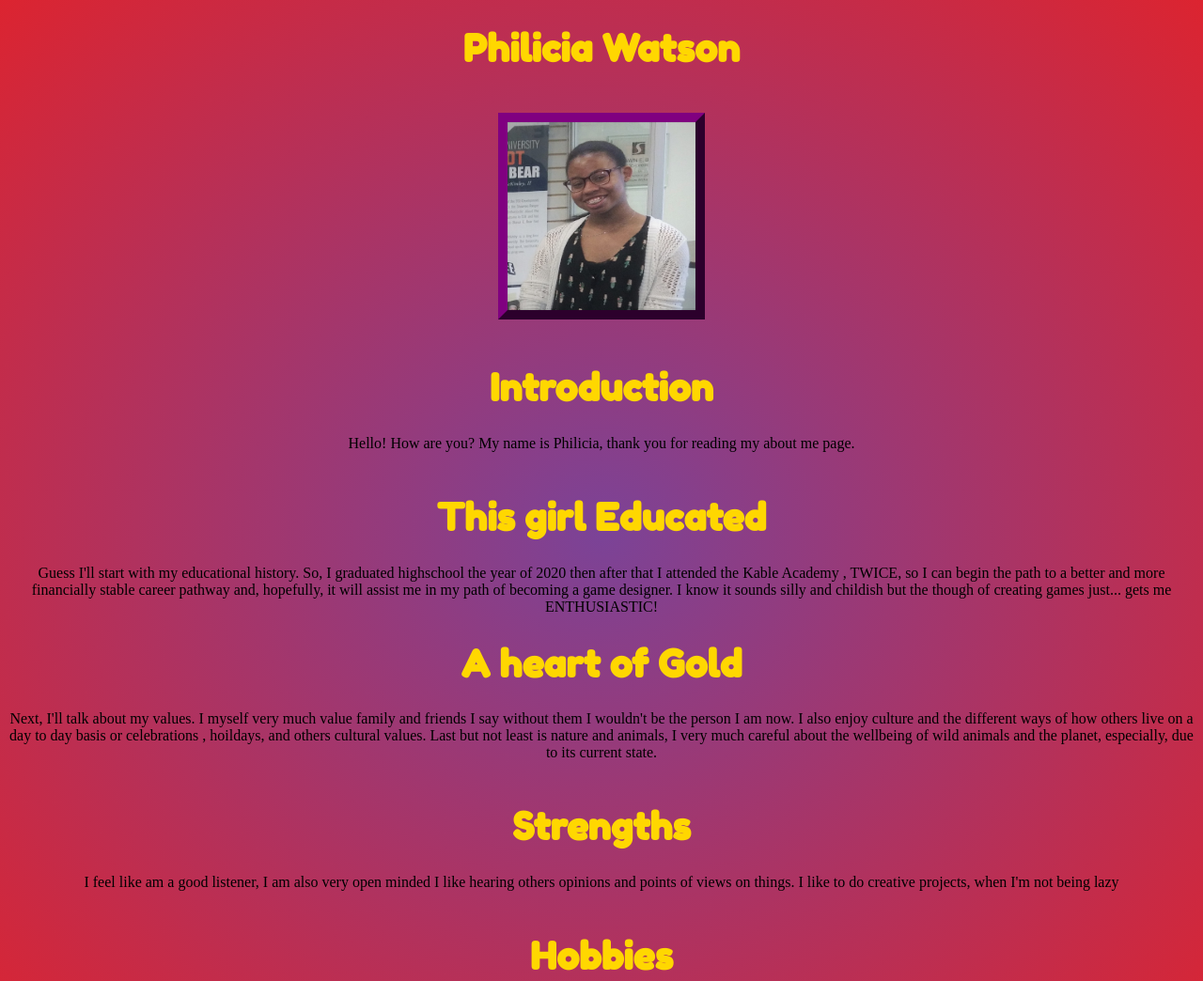
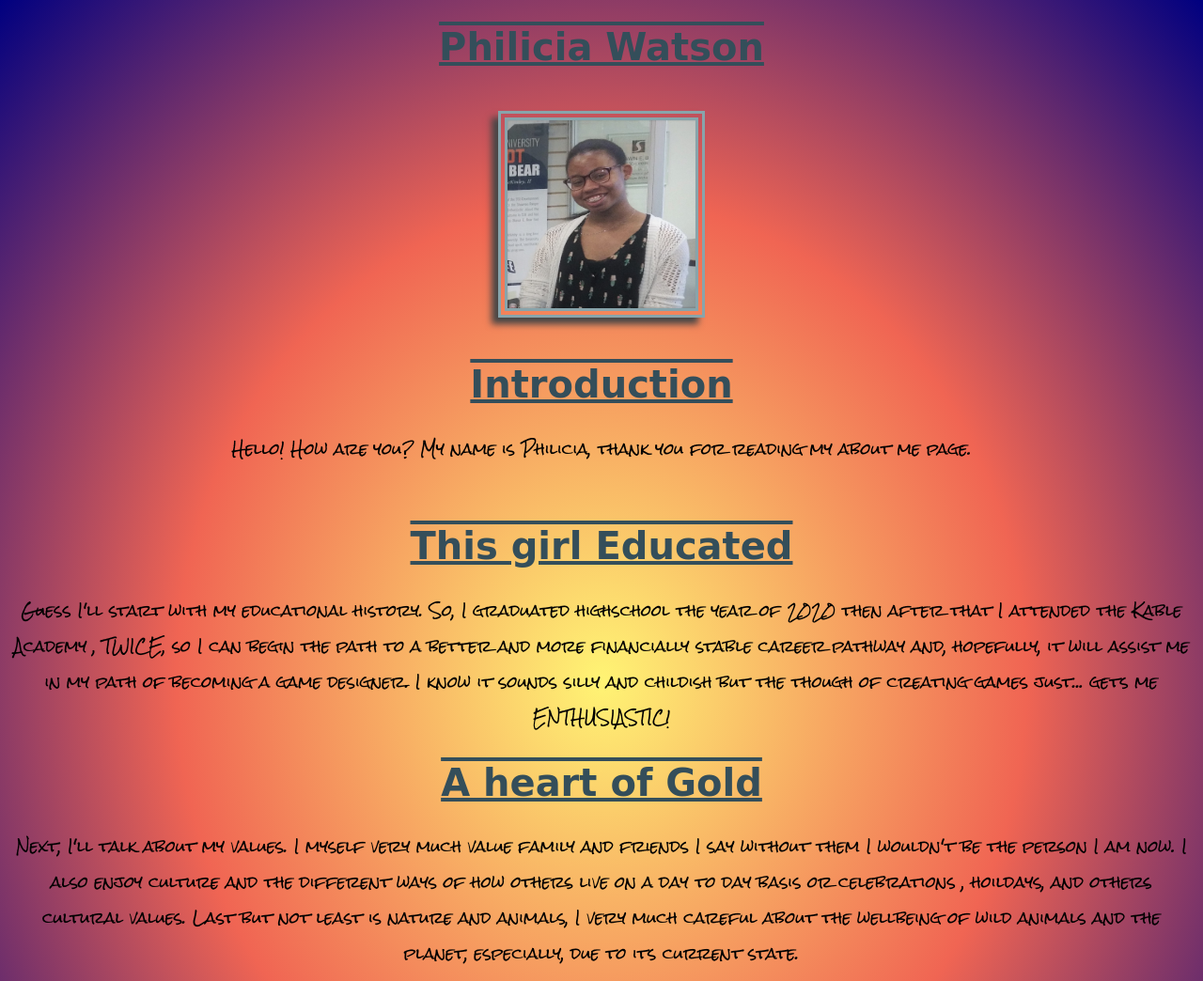
Before and after one commit to PhiliciaWatson/aboutMe, a plain HTML site: page index.html in a window 1280 px wide. Shown: the top 1044 px of the page at 94% size. Drawn offline with Linux system fonts and the light colour scheme; a web font is replaced by a local one.

Commit message:
new color changes and fonts, etc

```diff
--- a/index.html
+++ b/index.html
@@ -6,28 +6,43 @@
     <meta name="viewport" content="width=device-width, initial-scale=1.0">
     <title>About me Page</title>
     <link rel="preconnect" href="https://fonts.gstatic.com">
-    <link href="https://fonts.googleapis.com/css2?family=Fredoka+One&display=swap" rel="stylesheet">
+    <link rel="preconnect" href="https://fonts.gstatic.com">
+    <link href="https://fonts.googleapis.com/css2?family=Chango&family=Rock+Salt&display=swap" rel="stylesheet">
 </head>
 <body>
 
     <style>
 
         h1{
-            font-family: 'Fredoka One', cursive;
-            color:#FFD700;
+
+            font-family:  'Chango', cursive;
+            color:#344e5a;
             font-size:40px;
-
+            text-decoration:underline overline;
         }
 
         img{
+
            width:200px;
            height:200px;
-           border: purple outset 10px;
+           border: #88a4ab double 10px;
+           box-shadow: -7px 7px 7px #464646 ;
         }
 
         body{
+
             text-align:center;
-            background-image: radial-gradient(#7b4397,#dc2430);
+            background-image:radial-gradient(#fff474,#f06553,navy);
+            background-position: center;
+            background-size: cover;
+            background-color:#bba686 ;
+        }
+
+        p{
+
+            font-family:'Rock Salt', cursive;
+            font-size:1em;
+            color:black;
         }
 
     </style>
@@ -43,23 +58,23 @@
     <br>
     <div>
         <h1>Introduction</h1>
-        Hello! How are you? My name is Philicia, thank you for reading my about me page.
+        <p>Hello! How are you? My name is Philicia, thank you for reading my about me page.</p>
     </div>
     <br>
     <div>
         <h1>This girl Educated</h1>
-        Guess I'll start with my educational history. So, I graduated highschool the year of 2020 then after that I attended the Kable Academy <!--put more info here--> , TWICE, so I can begin the path to a better and more financially stable career pathway and, hopefully, it will assist me in my path of becoming a game designer. I know it sounds silly and childish but the though of creating games just... gets me ENTHUSIASTIC!
+        <p>Guess I'll start with my educational history. So, I graduated highschool the year of 2020 then after that I attended the Kable Academy <!--put more info here--> , TWICE, so I can begin the path to a better and more financially stable career pathway and, hopefully, it will assist me in my path of becoming a game designer. I know it sounds silly and childish but the though of creating games just... gets me ENTHUSIASTIC!</p>
     </div>
 
     <div>
        <h1>A heart of Gold</h1>
-        Next, I'll talk about my values. I myself very much value family and friends I say without them I wouldn't be the person I am now. I also enjoy culture and the different ways of how others live on a day to day basis or celebrations , hoildays, and others cultural values. Last but not least is nature and animals, I very much careful about the wellbeing of wild animals and the planet, especially, due to its current state.
+        <p>Next, I'll talk about my values. I myself very much value family and friends I say without them I wouldn't be the person I am now. I also enjoy culture and the different ways of how others live on a day to day basis or celebrations , hoildays, and others cultural values. Last but not least is nature and animals, I very much careful about the wellbeing of wild animals and the planet, especially, due to its current state.</p>
     </div>
 
     <br>
     <div>
         <h1>Strengths</h1>
-        I feel like am a good listener, I am also very open minded I like hearing others opinions and points of views on things. I like to do creative projects, when I'm not being lazy
+        <p>I feel like am a good listener, I am also very open minded I like hearing others opinions and points of views on things. I like to do creative projects, when I'm not being lazy</p>
     </div>
 
     <br>
```
